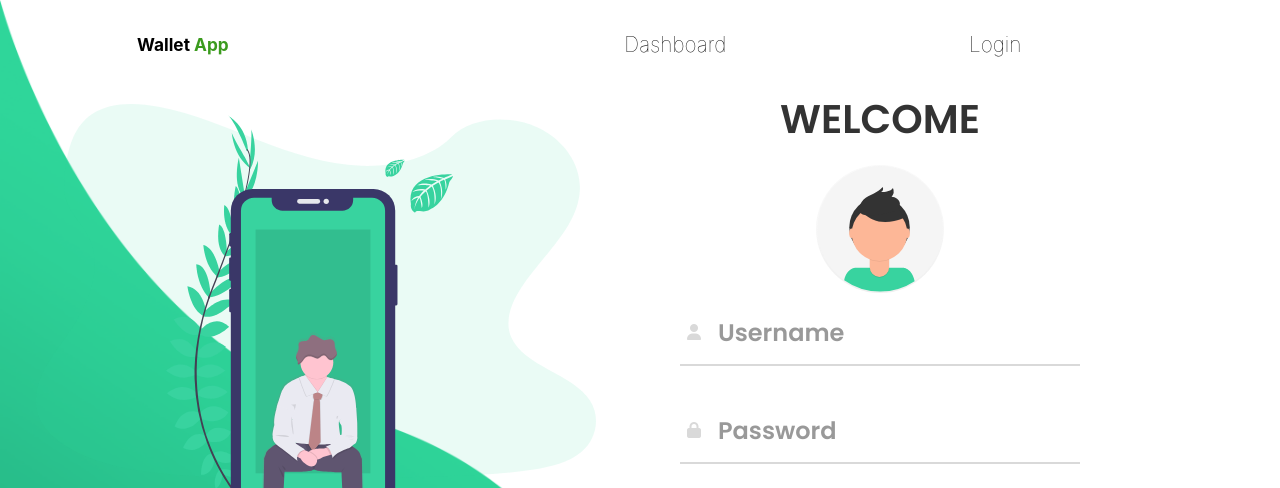
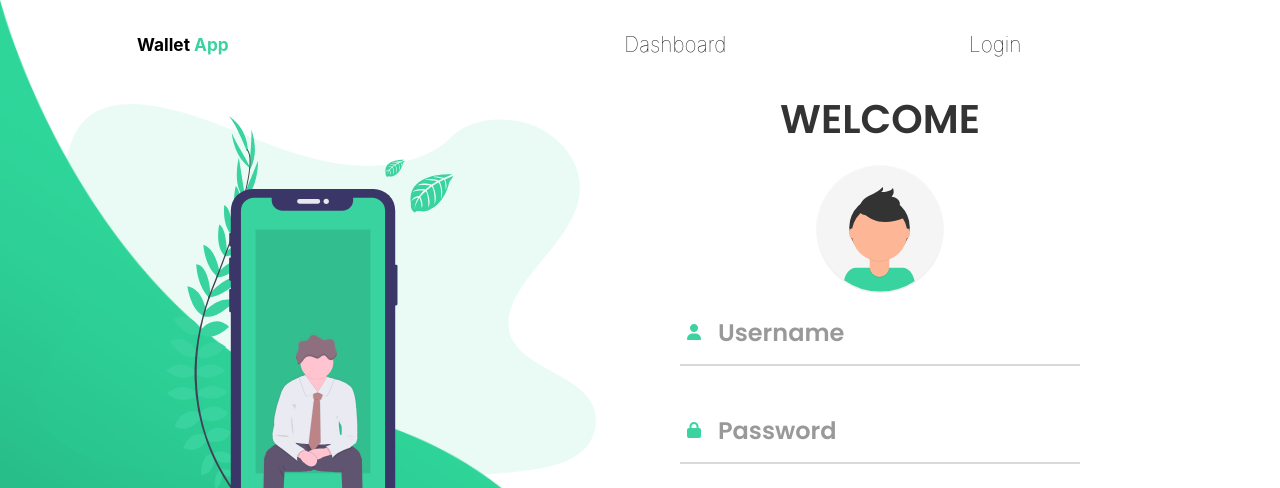
Before and after one commit to COFFEEEADDICT/frontend-wallet, a React (Create React App) app: page /login in a window 1280 px wide. Shown: the top 488 px of the page. Built offline with nearby package versions, Linux system fonts and the light colour scheme.

Commit message:
few tweaks on color rgb(59,211,159)

```diff
--- a/src/containers/Dashboard.js
+++ b/src/containers/Dashboard.js
@@ -13,6 +13,9 @@ class Dashboard extends Component {
   state = {
     coin: "",
     updateTime: "",
+    amount: 0,
+    message:  "",
+    currency: "",
   };
 
   componentDidMount() {
--- a/src/css/app.css
+++ b/src/css/app.css
@@ -61,7 +61,7 @@
 }
 
 .app nav h5 span {
-  color: rgb(59, 155, 30);
+  color: rgb(59,211,159);
 }
 
 .app nav ul {
@@ -164,7 +164,7 @@ form h3 {
 }
 
 .input-image i {
-  color: #d9d9d9;
+  color: rgb(59,211,159);
 }
 
 .input-box > div {
@@ -194,7 +194,7 @@ form h3 {
   padding: 0 0.5rem 0.7rem;
   font-size: 1.2rem;
   font-family: "Poppins", sans-serif;
-  color: #555;
+  color: rgb(59,211,159);
 }
 
 .sub-btn {
@@ -206,12 +206,12 @@ form h3 {
 }
 
 .sub-btn:hover {
-  border: 1px solid rgb(59, 155, 30);
+  border: 1px solid rgb(59,211,159);
 }
 
 .toggle span {
   border-bottom: 1px solid #999;
-}
+}s
 
 .toggle span:hover {
   border-bottom: 1px solid black;
```
